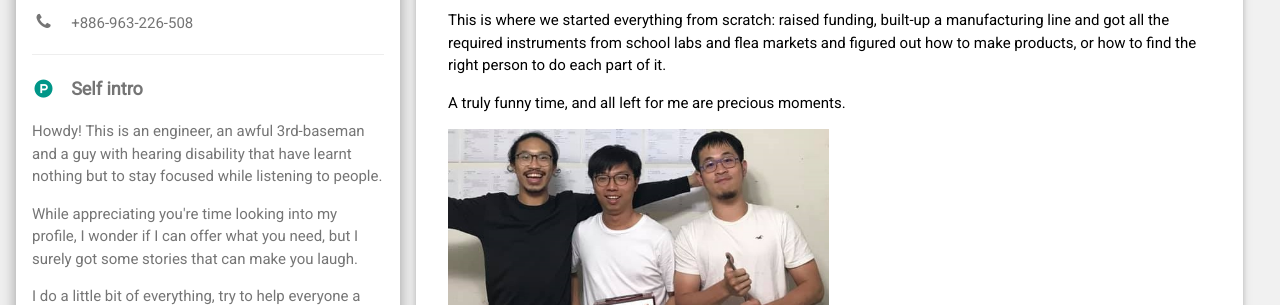
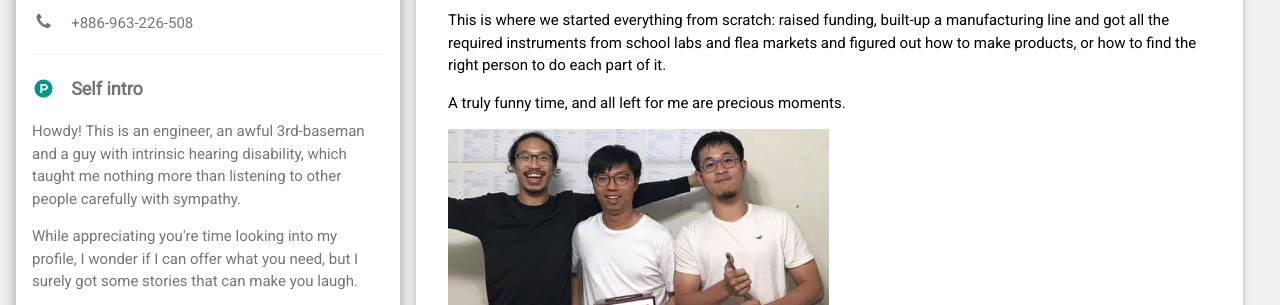
Before and after one commit to peterchen3301/peterchen3301.github.io, a plain HTML site: page index.html in a window 1280 px wide. Shown: the part 475-780 px from the top of the page. Drawn offline with nearby package versions, Linux system fonts and the light colour scheme.

Commit message:
Update index.html

```diff
--- a/index.html
+++ b/index.html
@@ -41,7 +41,7 @@ html,body,h1,h2,h3,h4,h5,h6 {font-family: "Roboto", sans-serif}
           <hr>
 
           <p class="w3-large"><b><i class="fa fa-product-hunt fa-fw w3-margin-right w3-text-teal"></i>Self intro</b></p>
-          <p>Howdy! This is an engineer, an awful 3rd-baseman and a guy with hearing disability that have learnt nothing but to stay focused while listening to people.</p>
+          <p>Howdy! This is an engineer, an awful 3rd-baseman and a guy with intrinsic hearing disability, which taught me nothing more than listening to other people carefully with sympathy.</p>
           <p>While appreciating you're time looking into my profile, I wonder if I can offer what you need, but I surely got some stories that can make you laugh.</p>
           <p>I do a little bit of everything, try to help everyone a little bit.</p>
 
```
